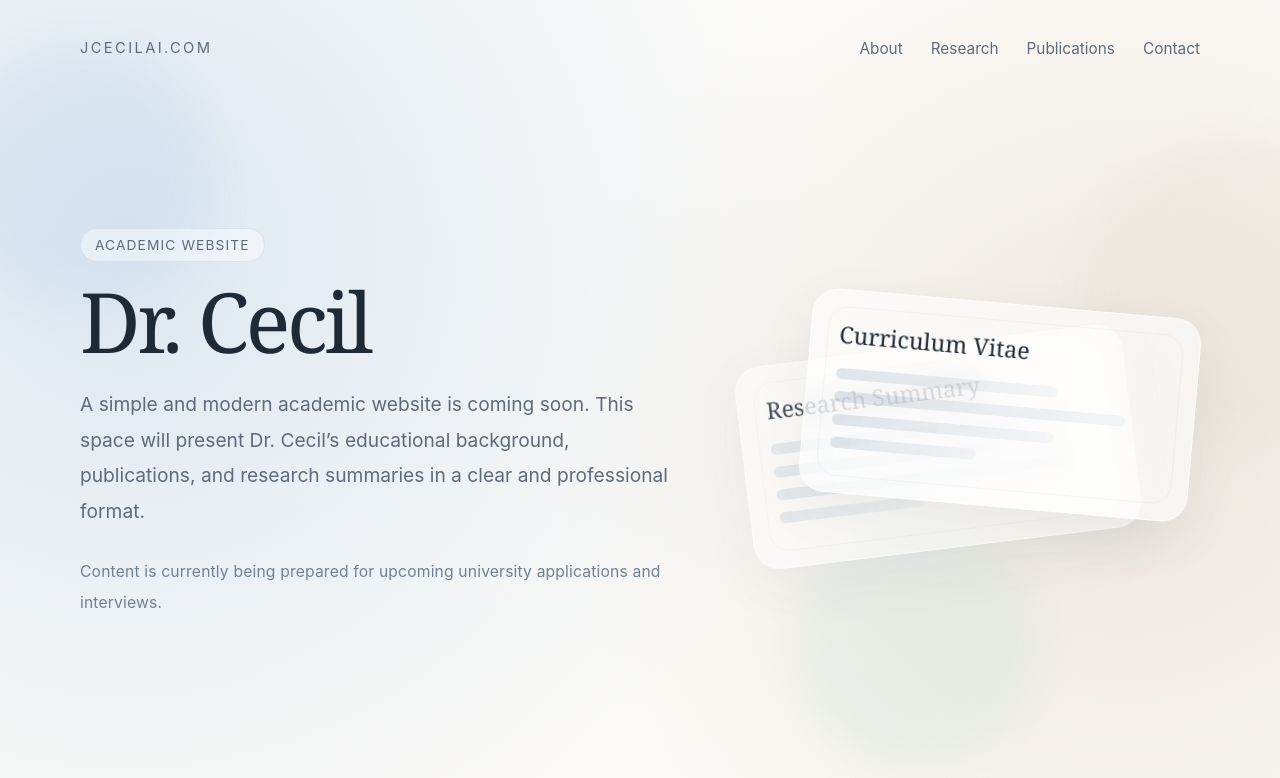
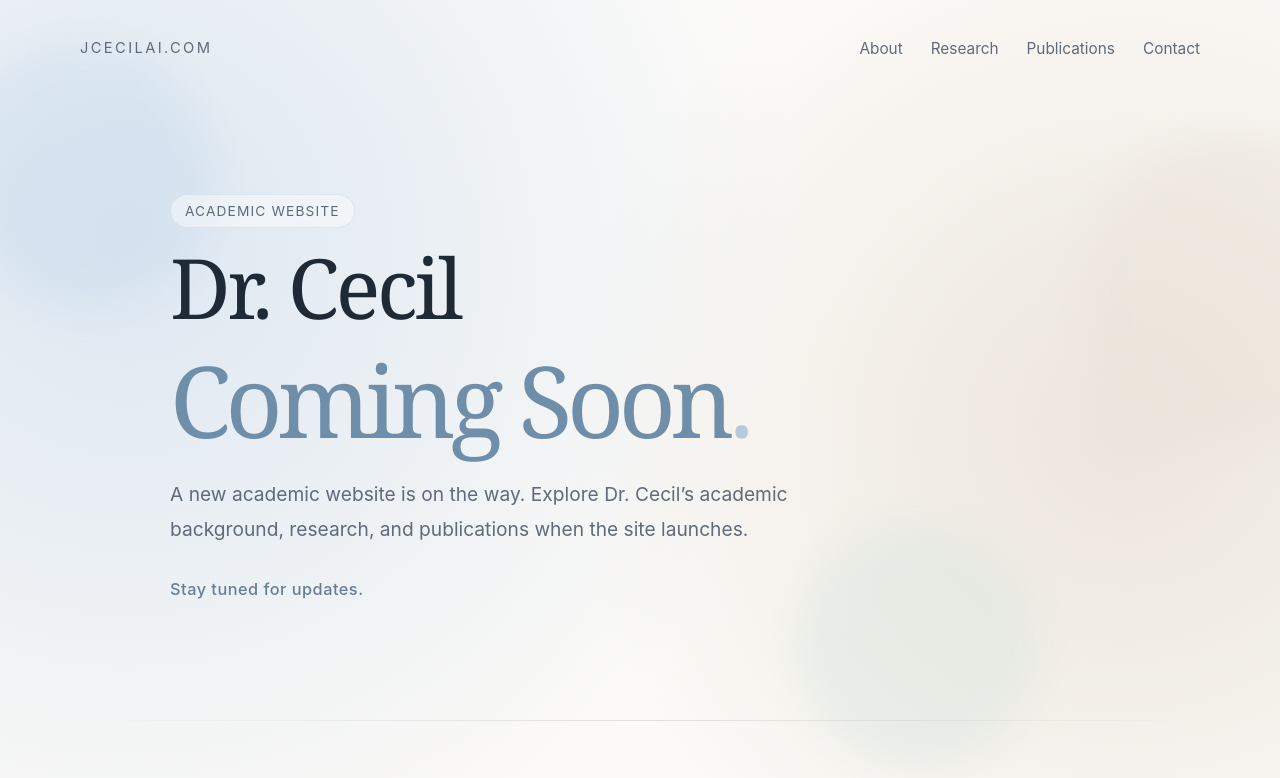
Before and after one commit to cyber2000tech/jcecilai, a plain HTML site: page index.html in a window 1280 px wide. Shown: the top 778 px of the page. Drawn offline with Linux system fonts and the light colour scheme.

Commit message:
Add files via upload

```diff
--- a/index.html
+++ b/index.html
@@ -4,7 +4,7 @@
   <meta charset="UTF-8" />
   <meta name="viewport" content="width=device-width, initial-scale=1.0" />
   <title>Dr. Cecil | Academic Website</title>
-  <meta name="description" content="The academic website of Dr. Cecil is coming soon." />
+  <meta name="description" content="Dr. Cecil’s academic website is coming soon. Stay tuned for research, publications, and academic updates." />
   <style>
     :root {
       --bg: #f8f7f3;
@@ -126,17 +126,41 @@
     .nav-links a:hover { color: var(--text); }
 
     .hero {
-      min-height: calc(100vh - 96px);
+      min-height: calc(90vh - 96px);
       display: flex;
       align-items: center;
-      padding: 40px 0 90px;
+      padding: 60px 0 90px;
     }
 
     .hero-layout {
-      display: grid;
-      grid-template-columns: 1.25fr 0.95fr;
-      gap: 72px;
-      align-items: center;
+      display: block;
+      max-width: 940px;
+    }
+
+    .hero-copy {
+      padding: 24px 0 10px;
+    }
+
+    .coming-soon {
+      margin-top: 20px;
+      font-family: Georgia, "Times New Roman", serif;
+      font-size: clamp(3.15rem, 8vw, 6.2rem);
+      font-weight: 400;
+      letter-spacing: -0.055em;
+      line-height: 1.04;
+      color: #6f8ea9;
+    }
+
+    .coming-soon span {
+      color: #b7c9d8;
+    }
+
+    .stay-tuned {
+      margin-top: 26px;
+      font-weight: 500;
+      font-size: 1.02rem;
+      letter-spacing: 0.03em;
+      color: #667e95;
     }
 
     .eyebrow {
@@ -177,70 +201,6 @@
       letter-spacing: 0.01em;
     }
 
-    .hero-art {
-      position: relative;
-      min-height: 520px;
-      display: flex;
-      align-items: center;
-      justify-content: center;
-    }
-
-    .sheet {
-      position: absolute;
-      width: 100%;
-      max-width: 390px;
-      background: rgba(255,255,255,0.6);
-      backdrop-filter: blur(16px);
-      border: 1px solid rgba(255,255,255,0.75);
-      box-shadow: var(--shadow);
-      border-radius: 26px;
-      padding: 28px 28px 32px;
-      transition: transform 0.5s ease;
-    }
-
-    .sheet::before {
-      content: "";
-      position: absolute;
-      inset: 16px;
-      border-radius: 20px;
-      border: 1px solid rgba(120, 149, 178, 0.08);
-      pointer-events: none;
-    }
-
-    .sheet.back {
-      transform: translate(-36px, 24px) rotate(-7deg);
-      opacity: 0.82;
-    }
-
-    .sheet.front {
-      transform: translate(26px, -18px) rotate(5deg);
-    }
-
-    .hero-art:hover .sheet.back {
-      transform: translate(-42px, 18px) rotate(-9deg);
-    }
-
-    .hero-art:hover .sheet.front {
-      transform: translate(32px, -22px) rotate(7deg);
-    }
-
-    .sheet-title {
-      font-family: Georgia, "Times New Roman", serif;
-      font-size: 1.45rem;
-      margin: 0 0 18px;
-      font-weight: 500;
-    }
-
-    .line {
-      height: 11px;
-      border-radius: 999px;
-      background: linear-gradient(90deg, rgba(120,149,178,0.22), rgba(120,149,178,0.08));
-      margin-bottom: 12px;
-    }
-
-    .line.short { width: 44%; }
-    .line.medium { width: 67%; }
-    .line.long { width: 88%; }
 
     section {
       padding: 60px 0;
@@ -365,16 +325,7 @@
     }
 
     @media (max-width: 980px) {
-      .hero { min-height: auto; padding-top: 20px; }
-      .hero-layout {
-        grid-template-columns: 1fr;
-        gap: 36px;
-      }
-      .hero-art {
-        min-height: 430px;
-        order: -1;
-      }
-      .sheet { max-width: 330px; }
+      .hero { min-height: 70vh; }
     }
 
     @media (max-width: 720px) {
@@ -398,16 +349,7 @@
         line-height: 1.8;
         font-size: 1rem;
       }
-      .hero-art {
-        min-height: 320px;
-      }
-      .sheet {
-        max-width: 260px;
-        padding: 22px 20px 24px;
-        border-radius: 22px;
-      }
-      .sheet.front { transform: translate(14px, -8px) rotate(4deg); }
-      .sheet.back { transform: translate(-18px, 14px) rotate(-5deg); }
+      .coming-soon { font-size: clamp(2.8rem, 11vw, 4.4rem); }
       .simple-list li {
         flex-direction: column;
         gap: 8px;
@@ -438,32 +380,15 @@
     <main>
       <section class="hero">
         <div class="container hero-layout">
-          <div>
+          <div class="hero-copy">
             <div class="eyebrow reveal">Academic Website</div>
             <h1 class="reveal delay-1">Dr. Cecil</h1>
-            <p class="lead reveal delay-2">
-              A simple and modern academic website is coming soon. This space will present Dr. Cecil’s educational background, publications, and research summaries in a clear and professional format.
+            <div class="coming-soon reveal delay-2">Coming Soon<span aria-hidden="true">.</span></div>
+            <p class="lead reveal delay-3">
+              A new academic website is on the way. Explore Dr. Cecil’s academic background,
+              research, and publications when the site launches.
             </p>
-            <p class="hero-note reveal delay-3">
-              Content is currently being prepared for upcoming university applications and interviews.
-            </p>
-          </div>
-
-          <div class="hero-art reveal delay-4" aria-hidden="true">
-            <div class="sheet back">
-              <h3 class="sheet-title">Research Summary</h3>
-              <div class="line long"></div>
-              <div class="line medium"></div>
-              <div class="line long"></div>
-              <div class="line short"></div>
-            </div>
-            <div class="sheet front">
-              <h3 class="sheet-title">Curriculum Vitae</h3>
-              <div class="line medium"></div>
-              <div class="line long"></div>
-              <div class="line medium"></div>
-              <div class="line short"></div>
-            </div>
+            <p class="stay-tuned reveal delay-4">Stay tuned for updates.</p>
           </div>
         </div>
       </section>
```
